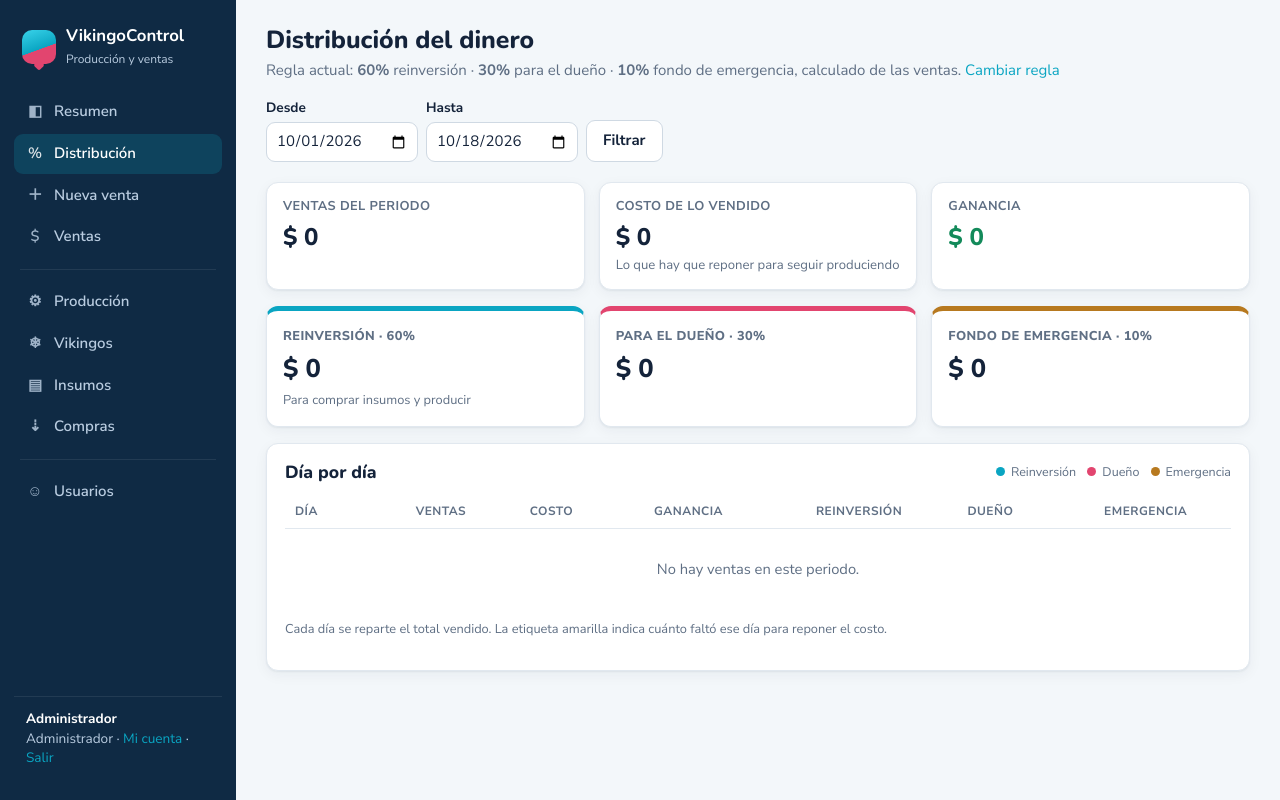
After one commit to snake1515/vikingocontrol, a Flask app: page /distribucion in a window 1280 px wide. The commit adds this page. Run offline with Flask 3, Linux system fonts and the light colour scheme; a user stored in the database is signed in; data comes from the database, SQL or seed files in the repository.

Commit message:
Distribución del dinero: regla 60/30/10 configurable, día por día y alerta de descapitalización
Co-Authored-By: Claude Opus 5.5 <noreply@anthropic.com>
Claude-Session: https://claude.ai/code/session_01A2yAx6XPDVVrgm8S3PLymh

```diff
--- a/app.py
+++ b/app.py
@@ -13,6 +13,7 @@ from flask_login import (LoginManager, current_user, login_required,
 from sqlalchemy import func
 
 from models import (METODOS_PAGO, ROLES, TIPOS_MO, UNIDADES, CompraInsumo,
+                    Configuracion,
                     Insumo, Produccion, Producto, RecetaItem, Usuario, Venta,
                     VentaItem, ahora, db)
 from services import (ErrorNegocio, anular_venta, registrar_compra,
@@ -275,6 +276,65 @@ def inicio():
         alertas_productos=[p for p in productos if p.bajo_minimo],
         productos=productos,
     )
+
+
+# ------------------------------------------------------------ distribución
+@app.route("/distribucion")
+@rol_requerido("admin")
+def distribucion():
+    ini, fin, desde, hasta = periodo()
+    cfg = Configuracion.actual()
+    ventas = Venta.query.filter(Venta.anulada.is_(False), Venta.fecha >= ini,
+                                Venta.fecha < fin).all()
+    por_dia = defaultdict(lambda: {"ventas": 0.0, "costo": 0.0, "num": 0})
+    for v in ventas:
+        d = por_dia[v.fecha.date()]
+        d["ventas"] += v.total
+        d["costo"] += v.costo_total
+        d["num"] += 1
+    pct = dict(reinversion=cfg.pct_reinversion, dueno=cfg.pct_dueno,
+               emergencia=cfg.pct_emergencia)
+
+    def repartir(ventas_, costo_):
+        ganancia = ventas_ - costo_
+        base = ventas_ if cfg.base == "ventas" else max(ganancia, 0)
+        r = {k: base * p / 100 for k, p in pct.items()}
+        r.update(ventas=ventas_, costo=costo_, ganancia=ganancia, base=base)
+        # Con base "ganancia", la reposición del costo va aparte y siempre queda cubierta.
+        r["reponer"] = costo_ if cfg.base == "ganancia" else 0
+        r["faltante"] = max(costo_ - r["reinversion"], 0) if cfg.base == "ventas" else 0
+        return r
+
+    filas = []
+    for dia in sorted(por_dia, reverse=True):
+        d = por_dia[dia]
+        f = repartir(d["ventas"], d["costo"])
+        f.update(fecha=dia, num=d["num"])
+        filas.append(f)
+    tot = repartir(sum(v.total for v in ventas), sum(v.costo_total for v in ventas))
+    return render_template("distribucion.html", cfg=cfg, filas=filas, tot=tot,
+                           desde=desde, hasta=hasta)
+
+
+@app.route("/configuracion", methods=["GET", "POST"])
+@rol_requerido("admin")
+def configuracion():
+    cfg = Configuracion.actual()
+    if request.method == "POST":
+        r, d, e = (n(request.form.get(k)) for k in ("pct_reinversion", "pct_dueno", "pct_emergencia"))
+        base = request.form.get("base", "ventas")
+        if min(r, d, e) < 0:
+            flash("Los porcentajes no pueden ser negativos.", "error")
+        elif abs(r + d + e - 100) > 0.01:
+            flash(f"Los porcentajes deben sumar 100%. Ahora suman {r + d + e:g}%.", "error")
+        elif base not in ("ventas", "ganancia"):
+            flash("Base de cálculo no válida.", "error")
+        else:
+            cfg.pct_reinversion, cfg.pct_dueno, cfg.pct_emergencia, cfg.base = r, d, e, base
+            db.session.commit()
+            flash("Regla de distribución guardada.", "ok")
+            return redirect(url_for("distribucion"))
+    return render_template("configuracion.html", cfg=cfg)
 
 
 # ---------------------------------------------------------------- insumos
--- a/models.py
+++ b/models.py
@@ -62,6 +62,25 @@ class Usuario(UserMixin, db.Model):
     @property
     def rol_nombre(self):
         return ROLES.get(self.rol, self.rol)
+
+
+class Configuracion(db.Model):
+    """Una sola fila con la regla de distribución del dinero."""
+    __tablename__ = "vk_configuracion"
+    id = db.Column(db.Integer, primary_key=True)
+    pct_reinversion = db.Column(db.Float, nullable=False, default=60)
+    pct_dueno = db.Column(db.Float, nullable=False, default=30)
+    pct_emergencia = db.Column(db.Float, nullable=False, default=10)
+    base = db.Column(db.String(20), nullable=False, default="ventas")  # ventas | ganancia
+
+    @classmethod
+    def actual(cls):
+        c = db.session.get(cls, 1)
+        if not c:
+            c = cls(id=1)
+            db.session.add(c)
+            db.session.commit()
+        return c
 
 
 class Insumo(db.Model):
--- a/templates/base.html
+++ b/templates/base.html
@@ -29,6 +29,7 @@
     <nav class="nav">
       {% if puede('admin') %}
       <a href="{{ url_for('inicio') }}" class="{{ 'on' if ep == 'inicio' }}"><span class="ico">◧</span>Resumen</a>
+      <a href="{{ url_for('distribucion') }}" class="{{ 'on' if ep in ('distribucion', 'configuracion') }}"><span class="ico">%</span>Distribución</a>
       {% endif %}
       {% if puede('admin', 'vendedor') %}
       <a href="{{ url_for('venta_nueva') }}" class="{{ 'on' if ep == 'venta_nueva' }}"><span class="ico">＋</span>Nueva venta</a>
--- /dev/null
+++ b/templates/distribucion.html
@@ -0,0 +1,75 @@
+{% extends "base.html" %}
+{% block title %}Distribución{% endblock %}
+{% block content %}
+<style>
+  .bolsas { display: grid; grid-template-columns: repeat(3, minmax(0, 1fr)); gap: 14px; margin-bottom: 16px; }
+  .bolsa { border-radius: var(--radius); padding: 16px; border: 1px solid var(--line); background: var(--panel); box-shadow: var(--shadow); border-top: 5px solid; }
+  .bolsa .pct { font-size: .8rem; font-weight: 800; text-transform: uppercase; letter-spacing: .03em; color: var(--muted); }
+  .bolsa .val { font-family: "Nunito", sans-serif; font-size: 1.6rem; font-weight: 800; margin-top: 4px; font-variant-numeric: tabular-nums; }
+  .b-re { border-top-color: var(--accent); } .b-du { border-top-color: var(--berry); } .b-em { border-top-color: var(--warn); }
+  .dot { display: inline-block; width: 9px; height: 9px; border-radius: 50%; margin-right: 6px; }
+  @media (max-width: 820px) { .bolsas { grid-template-columns: minmax(0, 1fr); } }
+</style>
+{% set base_txt = 'de las ventas' if cfg.base == 'ventas' else 'de la ganancia' %}
+<div class="page-head">
+  <div><h1>Distribución del dinero</h1>
+    <p>Regla actual: <b>{{ cfg.pct_reinversion|num(1) }}%</b> reinversión · <b>{{ cfg.pct_dueno|num(1) }}%</b> para el dueño · <b>{{ cfg.pct_emergencia|num(1) }}%</b> fondo de emergencia, calculado {{ base_txt }}.
+    <a href="{{ url_for('configuracion') }}">Cambiar regla</a></p></div>
+  <form class="filters" method="get">
+    <div class="field"><label>Desde</label><input class="input" type="date" name="desde" value="{{ desde }}"></div>
+    <div class="field"><label>Hasta</label><input class="input" type="date" name="hasta" value="{{ hasta }}"></div>
+    <button class="btn sec">Filtrar</button>
+  </form>
+</div>
+
+<div class="kpis" style="grid-template-columns:repeat(3,minmax(0,1fr))">
+  <div class="kpi"><div class="lbl">Ventas del periodo</div><div class="val">{{ tot.ventas|cop }}</div></div>
+  <div class="kpi"><div class="lbl">Costo de lo vendido</div><div class="val">{{ tot.costo|cop }}</div><div class="sub">Lo que hay que reponer para seguir produciendo</div></div>
+  <div class="kpi"><div class="lbl">Ganancia</div><div class="val {{ 'pos' if tot.ganancia >= 0 else 'neg' }}">{{ tot.ganancia|cop }}</div></div>
+</div>
+
+<div class="bolsas">
+  <div class="bolsa b-re"><div class="pct">Reinversión · {{ cfg.pct_reinversion|num(1) }}%</div><div class="val">{{ tot.reinversion|cop }}</div>
+    <div class="hint">{{ 'Además se separan ' ~ (tot.reponer|cop) ~ ' para reponer el costo' if cfg.base == 'ganancia' else 'Para comprar insumos y producir' }}</div></div>
+  <div class="bolsa b-du"><div class="pct">Para el dueño · {{ cfg.pct_dueno|num(1) }}%</div><div class="val">{{ tot.dueno|cop }}</div></div>
+  <div class="bolsa b-em"><div class="pct">Fondo de emergencia · {{ cfg.pct_emergencia|num(1) }}%</div><div class="val">{{ tot.emergencia|cop }}</div></div>
+</div>
+
+{% if tot.faltante > 0.5 %}
+<div class="note warn" style="margin-bottom:16px">
+  <b>Atención:</b> la reinversión ({{ tot.reinversion|cop }}) no alcanza a cubrir lo que costó producir lo vendido ({{ tot.costo|cop }}).
+  Faltan <b>{{ tot.faltante|cop }}</b> para reponer insumos, mano de obra e indirectos. Con esta regla el negocio se descapitaliza.
+  Opciones: subir el porcentaje de reinversión a mínimo <b>{{ ((tot.costo / tot.ventas * 100) if tot.ventas else 0)|round(0, 'ceil')|int }}%</b>,
+  subir precios, o <a href="{{ url_for('configuracion') }}">calcular la regla sobre la ganancia</a>.
+</div>
+{% endif %}
+
+<div class="card">
+  <div class="card-head"><h2>Día por día</h2>
+    <small><span class="dot" style="background:var(--accent)"></span>Reinversión <span class="dot" style="background:var(--berry);margin-left:8px"></span>Dueño <span class="dot" style="background:var(--warn);margin-left:8px"></span>Emergencia</small></div>
+  <div class="table-wrap"><table>
+    <thead><tr><th>Día</th><th class="num">Ventas</th><th class="num">Costo</th><th class="num">Ganancia</th>
+      <th class="num">Reinversión</th><th class="num">Dueño</th><th class="num">Emergencia</th><th></th></tr></thead>
+    <tbody>
+    {% for f in filas %}
+      <tr>
+        <td>{{ f.fecha.strftime('%d/%m/%Y') }}<br><small>{{ f.num }} venta{{ 's' if f.num != 1 }}</small></td>
+        <td class="num">{{ f.ventas|cop }}</td>
+        <td class="num">{{ f.costo|cop }}</td>
+        <td class="num {{ 'pos' if f.ganancia >= 0 else 'neg' }}">{{ f.ganancia|cop }}</td>
+        <td class="num"><b>{{ f.reinversion|cop }}</b></td>
+        <td class="num"><b>{{ f.dueno|cop }}</b></td>
+        <td class="num"><b>{{ f.emergencia|cop }}</b></td>
+        <td>{% if f.faltante > 0.5 %}<span class="badge warn" title="La reinversión no cubre el costo">−{{ f.faltante|cop }}</span>{% endif %}</td>
+      </tr>
+    {% else %}<tr><td colspan="8" class="empty">No hay ventas en este periodo.</td></tr>{% endfor %}
+    </tbody>
+    {% if filas %}<tfoot><tr><td>Total</td><td class="num">{{ tot.ventas|cop }}</td><td class="num">{{ tot.costo|cop }}</td><td class="num">{{ tot.ganancia|cop }}</td>
+      <td class="num">{{ tot.reinversion|cop }}</td><td class="num">{{ tot.dueno|cop }}</td><td class="num">{{ tot.emergencia|cop }}</td><td></td></tr></tfoot>{% endif %}
+  </table></div>
+  <p class="hint" style="margin-top:10px">
+  {% if cfg.base == 'ventas' %}Cada día se reparte el total vendido. La etiqueta amarilla indica cuánto faltó ese día para reponer el costo.
+  {% else %}Cada día primero se separa el costo de lo vendido (para reponer) y la ganancia se reparte con la regla. Los días con pérdida no reparten nada.{% endif %}
+  </p>
+</div>
+{% endblock %}
```
Also changed, not shown: templates/configuracion.html (added, +43 -0 lines).
